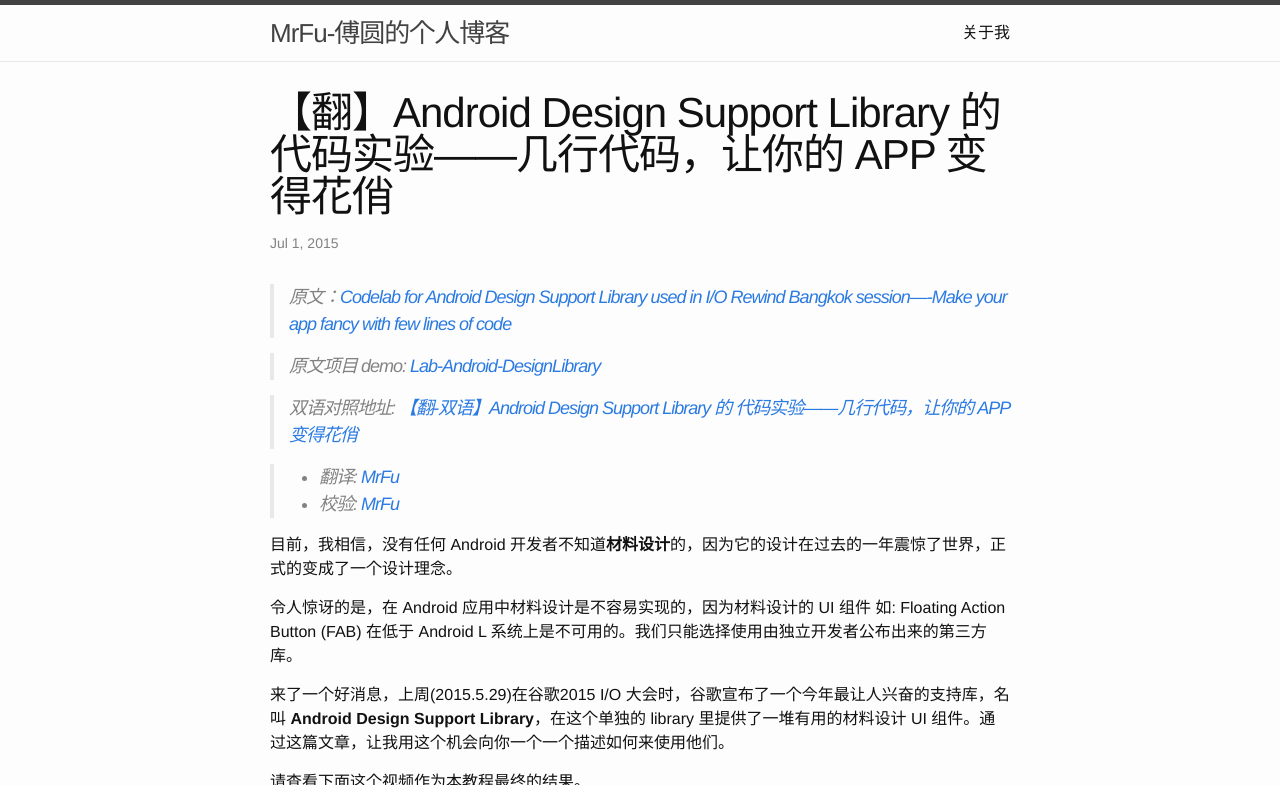
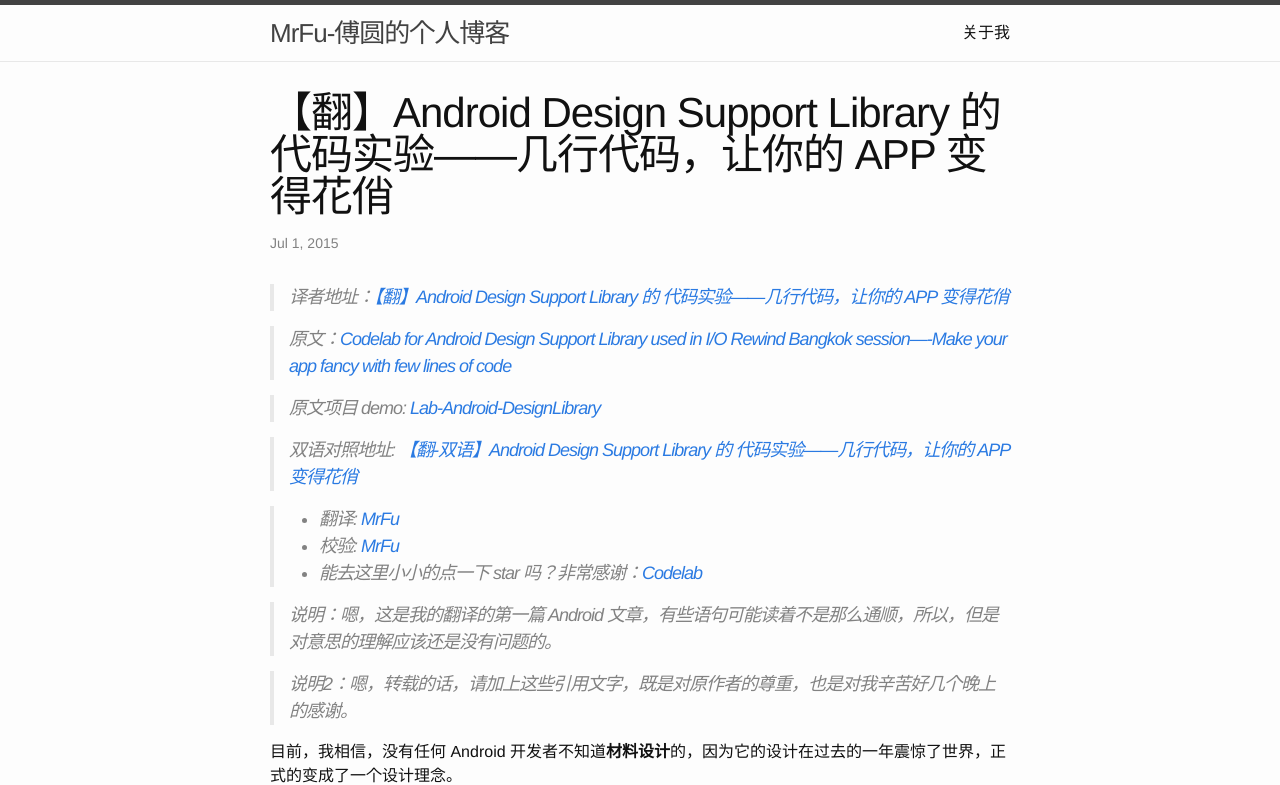
Before and after one commit to MrFuFuFu/mrfufufu.github.io, a Jekyll site: the page built from _posts/2015-07-01-Codelab_Android_Design_Support_Library.markdown, in a window 1280 px wide and 900 px high, cut to the strip 0-785 px from the top of the window. Built offline with Jekyll 4.4.1, drawn with Linux system fonts in a browser that asks for light colours; Markdown is read by kramdown in place of the engine named in the settings.

Commit message:
modify new blog

```diff
--- a/_posts/2015-07-01-Codelab_Android_Design_Support_Library.markdown
+++ b/_posts/2015-07-01-Codelab_Android_Design_Support_Library.markdown
@@ -4,6 +4,8 @@
 date:   2015-07-01 20:56:00
 categories: Android
 ---
+
+> 译者地址：[【翻】Android Design Support Library 的 代码实验——几行代码，让你的 APP 变得花俏](http://mrfufufu.github.io/android/2015/07/01/Codelab_Android_Design_Support_Library.html)
 
 > 原文：[Codelab for Android Design Support Library used in I/O Rewind Bangkok session----Make your app fancy with few lines of code](http://inthecheesefactory.com/blog/android-design-support-library-codelab/en)
 
@@ -13,6 +15,11 @@
 
 >* 翻译: [MrFu](http://mrfufufu.github.io/)
 >* 校验: [MrFu](http://mrfufufu.github.io/)
+>* 能去这里小小的点一下 star 吗？非常感谢：[Codelab](https://github.com/MrFuFuFu/Codelab)
+
+> 说明：嗯，这是我的翻译的第一篇 Android 文章，有些语句可能读着不是那么通顺，所以，但是对意思的理解应该还是没有问题的。
+
+>说明2：嗯，转载的话，请加上这些引用文字，既是对原作者的尊重，也是对我辛苦好几个晚上的感谢。
 
 目前，我相信，没有任何 Android 开发者不知道**材料设计**的，因为它的设计在过去的一年震惊了世界，正式的变成了一个设计理念。
 
```
Also changed, not shown: _posts/2015-07-01-Translate_Codelab_Android_Design_Support_Library.markdown (+7 -0 lines).
